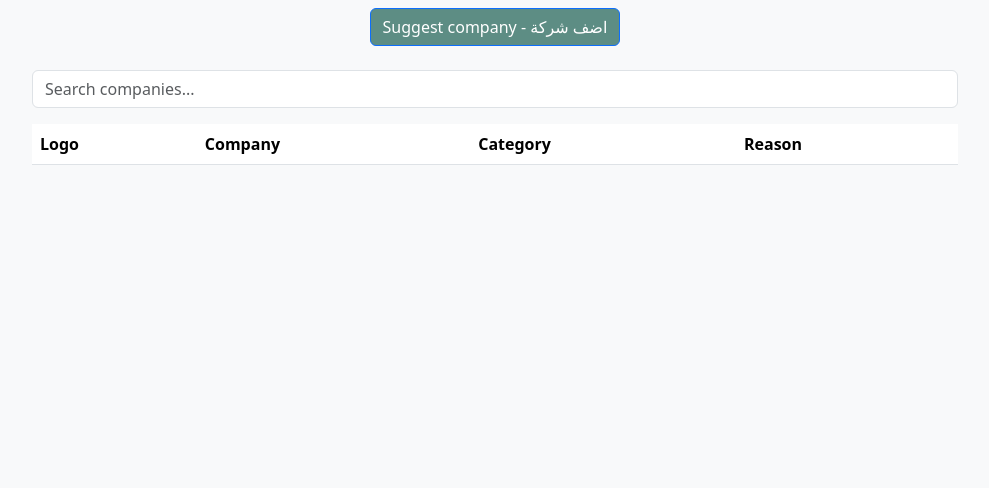
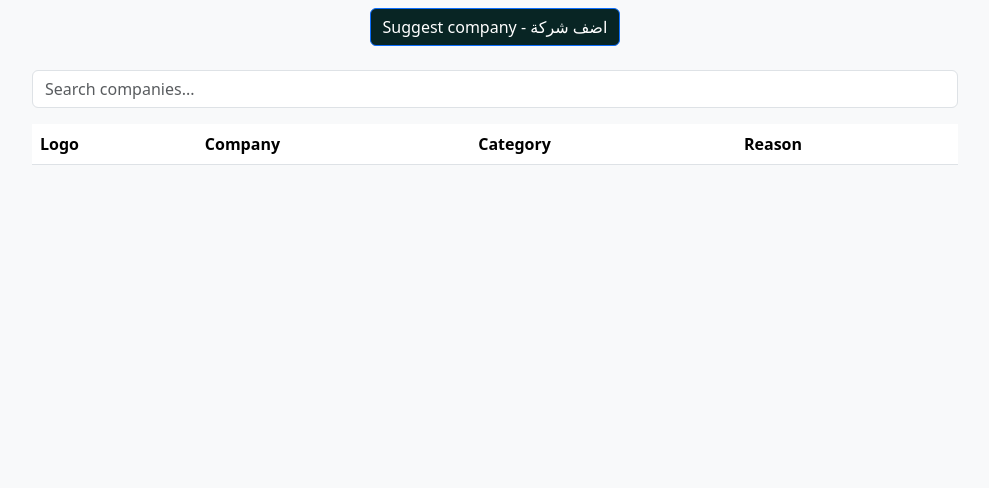
Before and after one commit to moqataa/moqataa-web, a plain HTML site: page public/index.html in a window 1280 px wide. Shown: the part 312-800 px from the top of the page, without its empty margins (145-1134 px from the left). Drawn offline with nearby package versions, Linux system fonts and the light colour scheme; no server answers.

```diff
--- a/public/index.html
+++ b/public/index.html
@@ -43,7 +43,7 @@
 
     <div class="row">
         <div class="text-center">
-            <button type="button" class="btn btn-primary row mb-4" style="background-color: #5D8D84" data-bs-toggle="modal" data-bs-target="#suggest">
+            <button type="button" class="btn btn-primary row mb-4" style="background-color: #082524" data-bs-toggle="modal" data-bs-target="#suggest">
                 Suggest company - اضف شركة
             </button>
         </div>
```
Also changed, not shown: public/assets/moqataa.png.
